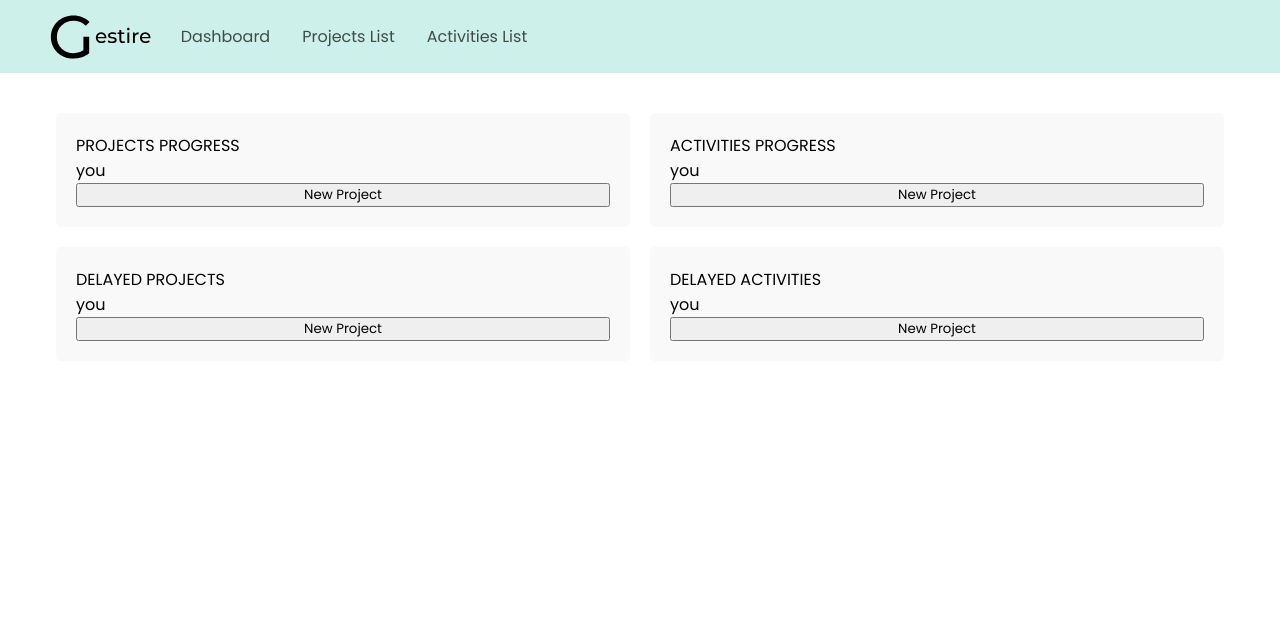
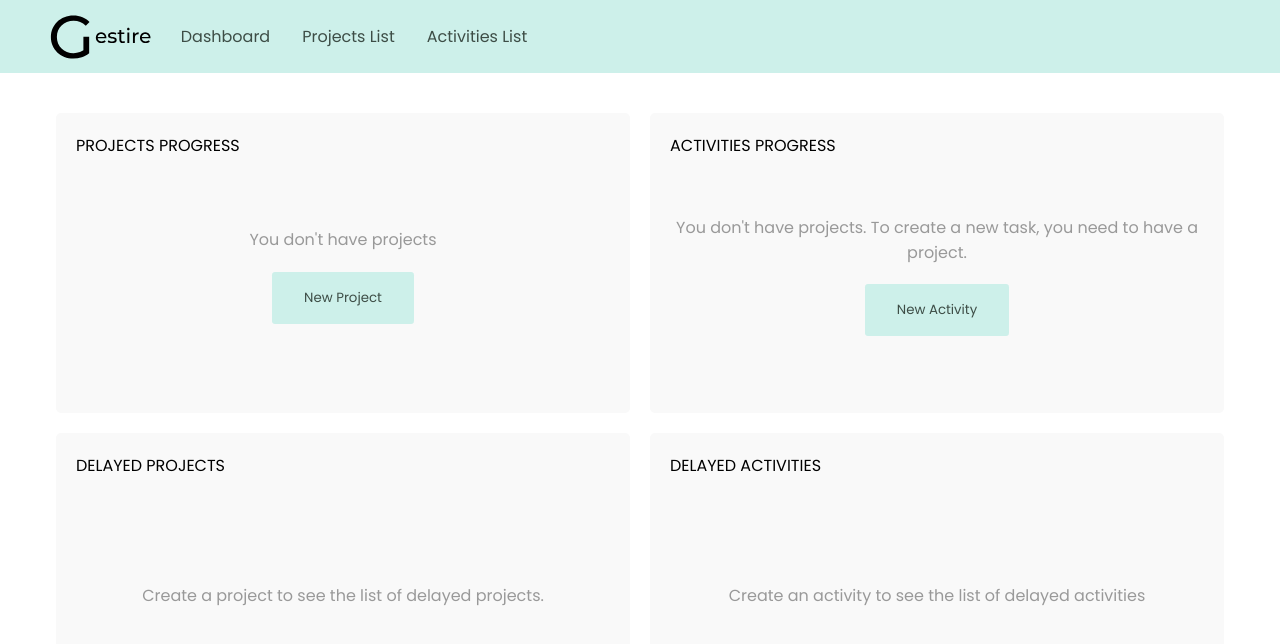
Before and after one commit to jessicagbsg/Gestire, a React (Create React App) app: page / in a window 1280 px wide. Shown: the top 644 px of the page. Built offline with nearby package versions, Linux system fonts and the light colour scheme.

Commit message:
Button created and styled; Cards adjusted

```diff
--- a/src/components/ActivitiesList/styles.ts
+++ b/src/components/ActivitiesList/styles.ts
@@ -20,6 +20,7 @@ export const ActivitiesTable = styled.div`
     }
 
     td {
+      text-align: left;
       padding: 1rem 1.5rem;
       border: 0;
       background-color: var(--blue-light);
--- /dev/null
+++ b/src/components/Button/Button.tsx
@@ -0,0 +1,9 @@
+import { Btn } from "./styles";
+
+interface Props {
+  children: React.ReactNode;
+}
+
+export function Button(props: Props) {
+  return <Btn>{props.children}</Btn>;
+}
--- /dev/null
+++ b/src/components/Button/styles.ts
@@ -0,0 +1,9 @@
+import styled from "styled-components";
+
+export const Btn = styled.button`
+  padding: 1rem 2rem;
+  border: none;
+  border-radius: 0.2rem;
+  background-color: var(--green-light);
+  color: var(--green-dark-text);
+`;
--- a/src/components/Cards/styles.ts
+++ b/src/components/Cards/styles.ts
@@ -3,16 +3,20 @@ import styled from "styled-components";
 export const Card = styled.div`
   background-color: var(--gray-background);
   padding: 1.25rem;
+  min-height: 300px;
   display: grid;
   grid-template-rows: auto 1fr;
   border-radius: 5px;
-
   div {
-    margin: 4rem 0;
+    margin: 3rem 0;
     display: flex;
     flex-direction: column;
     align-items: center;
     justify-content: center;
     gap: 1.2rem;
+    text-align: center;
+    p {
+      color: #999;
+    }
   }
 `;
--- a/src/components/Dashboard/Dashborad.tsx
+++ b/src/components/Dashboard/Dashborad.tsx
@@ -1,3 +1,4 @@
+import { Button } from "../Button/Button";
 import { Cards } from "../Cards/Cards";
 import { Container } from "./styles";
 
@@ -5,20 +6,29 @@ export function Dashboard() {
   return (
     <Container>
       <Cards title="PROJECTS PROGRESS">
-        <p>you</p>
-        <button>New Project</button>
+        <div>
+          <p>You don't have projects</p>
+          <Button>New Project</Button>
+        </div>
       </Cards>
       <Cards title="ACTIVITIES PROGRESS">
-        <p>you</p>
-        <button>New Project</button>
+        <div>
+          <p>
+            You don't have projects. To create a new task, you need to have a
+            project.
+          </p>
+          <Button>New Activity</Button>
+        </div>
       </Cards>
       <Cards title="DELAYED PROJECTS">
-        <p>you</p>
-        <button>New Project</button>
+        <div>
+          <p>Create a project to see the list of delayed projects.</p>
+        </div>
       </Cards>
       <Cards title="DELAYED ACTIVITIES">
-        <p>you</p>
-        <button>New Project</button>
+        <div>
+          <p>Create an activity to see the list of delayed activities</p>
+        </div>
       </Cards>
     </Container>
   );
--- a/src/components/ProjectsList/styles.ts
+++ b/src/components/ProjectsList/styles.ts
@@ -20,10 +20,11 @@ export const ProjectTable = styled.div`
     }
 
     td {
+      text-align: left;
       padding: 1rem 1.5rem;
       border: 0;
       background-color: var(--red-light);
-
+      color: var(--red-dark-text);
       img {
         width: 30px;
         height: 30px;
--- a/src/styles/global.ts
+++ b/src/styles/global.ts
@@ -9,8 +9,8 @@ export const GlobalStyle = createGlobalStyle`
   --green-medium: #7AA39C;
   --green-dark-text: #3D4D46;
 
-  --red-light:#F29E91;
-  --red-medium:#BD8E8F;
+  --red-light:#FFC1B8;
+  --red-medium:#DB797D;
   --red-dark:#DB797D;
   --red-dark-text:#453434;
 
```
